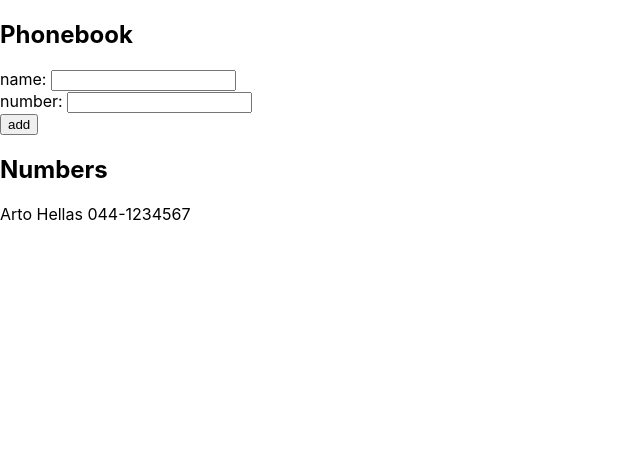
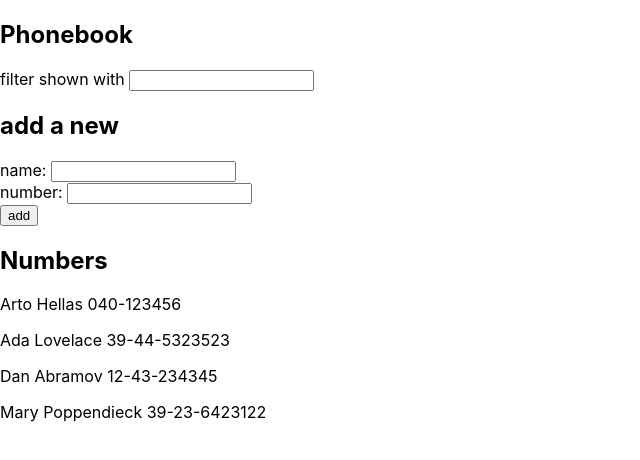
Before and after one commit to Allupelaaja/Osa2-Puhelinluettelo, a React (Create React App) app: page / in a window 1280 px wide. Shown: the top 460 px of the page, without its empty margins (0-640 px from the left). Built offline with nearby package versions, Linux system fonts and the light colour scheme.

Commit message:
2.9 tehty

```diff
--- a/src/App.js
+++ b/src/App.js
@@ -2,10 +2,14 @@
 
 const App = () => {
   const [ persons, setPersons] = useState([
-    { name: 'Arto Hellas', number: '044-1234567'}
+    { name: 'Arto Hellas', number: '040-123456' },
+    { name: 'Ada Lovelace', number: '39-44-5323523' },
+    { name: 'Dan Abramov', number: '12-43-234345' },
+    { name: 'Mary Poppendieck', number: '39-23-6423122' }
   ])
   const [ newName, setNewName ] = useState('')
   const [ newNumber, setNewNumber ] = useState('')
+  const [ newFilter, setNewFilter ] = useState('')
 
   const addItem = (event) => {
     event.preventDefault()
@@ -22,8 +26,11 @@
     }
   }
 
+  const handleFilterChange = (event) => {
+    setNewFilter(event.target.value)
+  }
+
   const handleNameChange = (event) => {
-    //console.log(event.target.value)
     setNewName(event.target.value)
   }
 
@@ -34,10 +41,15 @@
   return (
     <div>
       <h2>Phonebook</h2>
+      <div>
+        filter shown with <input
+        onChange={handleFilterChange}
+        />
+      </div>
+      <h2>add a new</h2>
       <form onSubmit={addItem}>
         <div>
           name: <input
-          value={newName}
           onChange={handleNameChange}
           />
         </div>
@@ -54,7 +66,7 @@
         </div>
       </form>
       <h2>Numbers</h2>
-      {persons.map(person =>
+      {persons.filter(function (person) {return person.name.toLowerCase().includes(newFilter.toLowerCase())}).map(person =>
         <p key={person.name}>{person.name} {person.number}</p>)}
     </div>
   )
```
